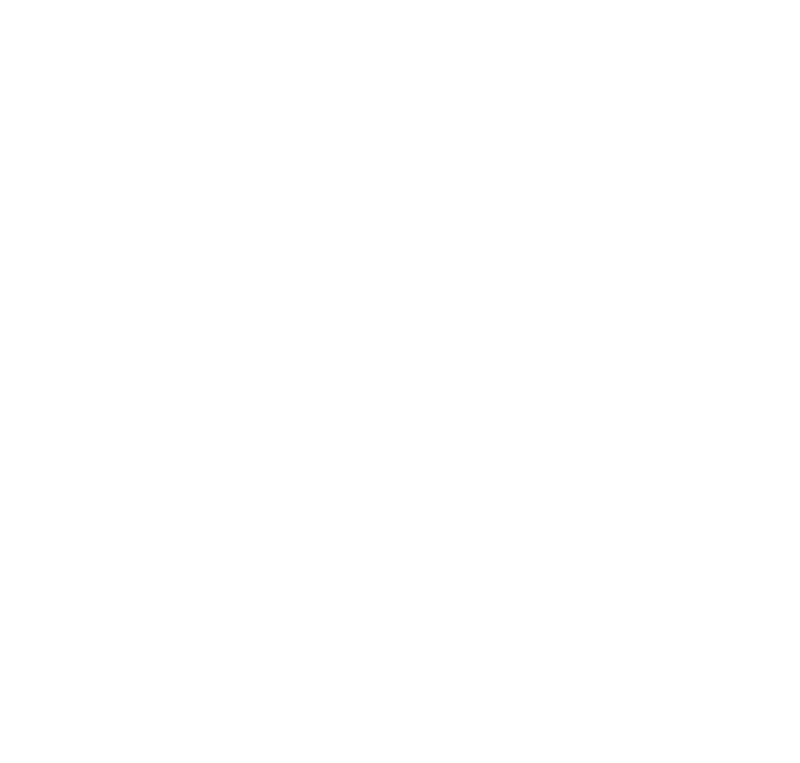
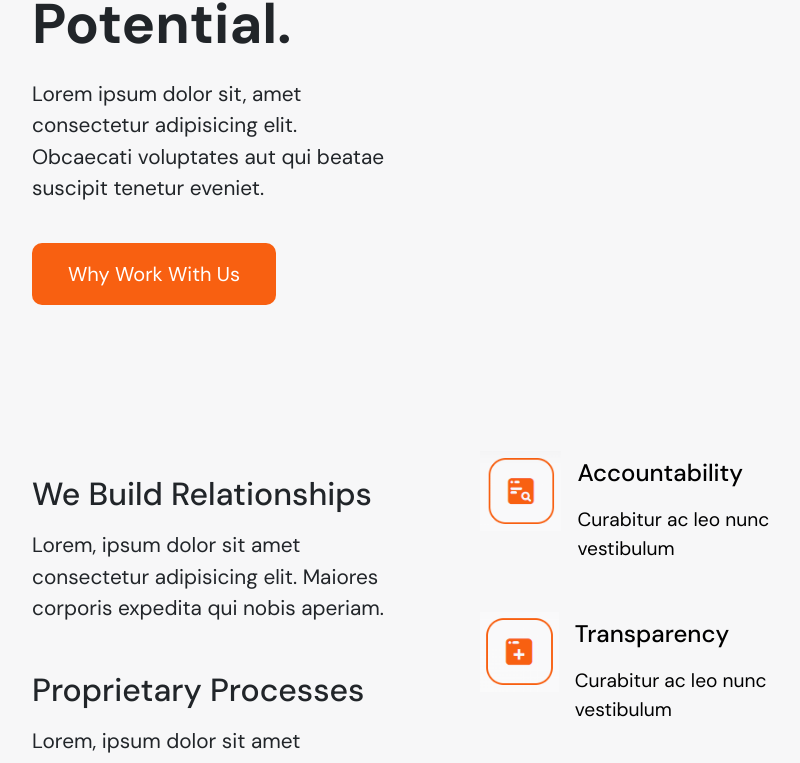
Before and after one commit to iacopobuffoni/proj-html-vuejs, a Vue app: page / in a window 1280 px wide. Shown: the part 6091-6854 px from the top of the page, without its empty margins (208-1008 px from the left). Before the commit the page ends 5589 px from the top, so only its background shows below. Built offline with nearby package versions, Linux system fonts and the light colour scheme.

Commit message:
Completando Main

```diff
--- a/src/components/Main/AppMain.vue
+++ b/src/components/Main/AppMain.vue
@@ -5,6 +5,8 @@
 import AppMainThirdSection from './AppMainThirdSection.vue';
 import AppMainSponsors from './AppMainSponsors.vue';
 import AppMainOrganisations from './AppMainOrganisations.vue';
+import AppMainFirstLightGraySection from './AppMainFirstLightGraySection.vue';
+import AppMainBigPhoto from './AppMainBigPhoto.vue';
 export default {
     name: 'AppMain',
     components: {
@@ -13,7 +15,9 @@
         AppMainSecondSection,
         AppMainThirdSection,
         AppMainSponsors,
-        AppMainOrganisations
+        AppMainOrganisations,
+        AppMainFirstLightGraySection,
+        AppMainBigPhoto
 
     }
 }
@@ -30,6 +34,8 @@
             <AppMainThirdSection/>
             <AppMainSponsors/>
             <AppMainOrganisations/>
+            <AppMainFirstLightGraySection/>
+            <AppMainBigPhoto/>
         </main>
     </main>
 </template>
--- /dev/null
+++ b/src/components/Main/AppMainBigPhoto.vue
@@ -0,0 +1,26 @@
+<script>
+export default {
+    name: 'AppMainBigPhoto',
+}
+</script>
+
+<template>
+    <main>
+        <div class="main-container">
+            <div class="left-main-container p-3">
+                <img src="../../assets/images/large-testimonial.jpg" alt="">
+            </div>
+            <div class="right-main-container">
+                <div class="box mt-4">
+                    <p class="my-3"> "The team at Avada Marketing Consultant is fabulous. They helped us unlock our potential online and offline. We have experienced year on year growth due to their progressive approach." </p>
+                    <h5 class="mt-5"> Kate Schadler </h5>
+                    <h6> Marketing Consultant - Abstract </h6>
+                </div>
+            </div>
+        </div>
+    </main>
+</template>
+
+<style lang="scss" scoped>
+@import "../../styles/main/appmainbigphoto.scss";
+</style>
--- /dev/null
+++ b/src/components/Main/AppMainFirstLightGraySection.vue
@@ -0,0 +1,112 @@
+<script>
+export default {
+    name: 'AppMainFirstLightGraySection',
+}
+</script>
+
+<template>
+
+    <main>
+        <div class="main-container">
+            <div class="right-main-container">
+                <div class="box p-5 mt-4">
+                    <h2 class="mt-2">
+                        We Boost Our Clients' Bottom Line by Optimizing Their Growth Potential.
+                    </h2>
+                    <p class="mt-4"> Lorem ipsum dolor sit, amet consectetur adipisicing elit. Obcaecati voluptates aut
+                        qui beatae suscipit tenetur eveniet. </p>
+                    <div class="btn mt-4">
+                        <a class="orange fs-5"> Why Work With Us </a>
+                    </div>
+                </div>
+            </div>
+            <div class="left-main-container p-4">
+                <img src="../../assets/images/we-boost-our-clients.jpg" alt="">
+            </div>
+
+        </div>
+        <div class="main-container">
+            <div class="right-main-container">
+                <div class="box p-5 mt-4">
+                    <h3>
+                        We Build Relationships
+                    </h3>
+                    <p class="mt-3 mb-5">
+                        Lorem, ipsum dolor sit amet consectetur adipisicing elit. Maiores corporis expedita qui nobis
+                        aperiam.
+                    </p>
+                    <h3>
+                        Proprietary Processes
+                    </h3>
+                    <p class="mt-3">
+                        Lorem, ipsum dolor sit amet consectetur adipisicing elit. Maiores corporis expedita qui nobis
+                        aperiam.
+                    </p>
+                </div>
+            </div>
+            <div class="left-main-container p-5">
+                <div class="line">
+                    <div class="me-3">
+                        <img src="../../assets/images/image (2).png" alt="">
+                    </div>
+                    <div class="d-flex flex-column justify-content-between">
+                        <h4 class="mt-2">
+                            Accountability
+                        </h4>
+                        <p class="pb-3"> Curabitur ac leo nunc vestibulum </p>
+                    </div>
+                </div>
+                <div class="line mt-3">
+                    <div class="me-3">
+                        <img src="../../assets/images/image (3).png" alt="">
+                    </div>
+                    <div class="d-flex flex-column justify-content-between">
+                        <h4 class="mt-2">
+                            Transparency
+                        </h4>
+                        <p class="pb-3"> Curabitur ac leo nunc vestibulum </p>
+                    </div>
+                </div>
+                <div class="line mt-3">
+                    <div class="me-3">
+                        <img src="../../assets/images/image (4).png" alt="">
+                    </div>
+                    <div class="d-flex flex-column justify-content-between">
+                        <h4 class="mt-2">
+                            Investment
+                        </h4>
+                        <p class="pb-3"> Curabitur ac leo nunc vestibulum </p>
+                    </div>
+                </div>
+            </div>
+
+        </div>
+        <h3 class="text-center mt-5 fs-2"> Awards </h3>
+        <div class="awards">
+            <div class="awards-box ">
+                <img src="../../assets/images/award-a.png" alt="">
+                <h5 class="fw-normal"> Winner Seo Master MAGT</h5>
+                <h5 class="fw-normal">Smart Start Award 2017</h5>
+            </div>
+            <div class="awards-box ">
+                <img src="../../assets/images/award-b.png" alt="">
+                <h5 class="fw-normal"> Top Social Media Agencies </h5>
+                <h5 class="fw-normal"> Next Partner 2018 </h5>
+            </div>
+            <div class="awards-box ">
+                <img src="../../assets/images/award-c.png" alt="">
+                <h5 class="fw-normal"> 10 Fastest Growing Abstract </h5>
+                <h5 class="fw-normal"> Solution Providers 2019 </h5>
+            </div>
+            <div class="awards-box ">
+                <img src="../../assets/images/award-d.png" alt="">
+                <h5 class="fw-normal"> National Excellence Agencie </h5>
+                <h5 class="fw-normal"> Award Winner 2020 </h5>
+            </div>
+        </div>
+    </main>
+</template>
+
+<style lang="scss" scoped>
+@import "../../styles/main/appmainfirstlightgraysection.scss";
+</style>
--- /dev/null
+++ b/src/styles/main/appmainbigphoto.scss
@@ -0,0 +1,49 @@
+@import "../partials/mixins.scss";
+
+main {
+    width: 100%;
+    min-height: 100px;
+
+
+        .main-container {
+            width: 65%;
+            margin: auto;
+            position: relative;
+            display: flex;
+            padding-top: 110px;
+
+            .left-main-container {
+                width: 50%;
+                color: white;
+
+                img {
+                    width: 100%;
+                    border-radius: 10px;
+                }
+            }
+
+            .right-main-container {
+                width: 50%;
+                height: 100%;
+
+                .box {
+
+                    width: 100%;
+                    padding: 50px 100px;
+                    text-align: left;
+
+                    p {
+                        font-size: 2em;
+                        line-height: 30pt;
+                        font-weight: 500;
+                    }
+
+                    h6 {
+                        font-weight: lighter;
+                        font-size: 0.9em;
+                    }
+                }
+            }
+        }
+
+}
--- /dev/null
+++ b/src/styles/main/appmainfirstlightgraysection.scss
@@ -0,0 +1,97 @@
+@import "../partials/mixins.scss";
+
+main {
+    width: 100%;
+    min-height: 100px;
+    background-color: #f7f7f8;
+
+
+        .main-container {
+            width: 70%;
+            margin: auto;
+            margin-bottom: 50px;
+            position: relative;
+            display: flex;
+
+            .left-main-container {
+                width: 50%;
+                color: white;
+
+                img {
+                    width: 100%;
+                }
+
+                .line {
+                    height: calc(100% / 3);
+                    width: 100%;
+                    display: flex;
+                    color: black;
+
+                    .img-box {
+                        width: 16%;
+
+                        img {
+                            width: 100%;
+                        }
+                    }
+
+                    p {
+                        font-size: 1.2em;
+                    }
+                }
+
+            }
+
+            .right-main-container {
+                width: 50%;
+                height: 100%;
+
+                .box {
+
+                    width: 100%;
+
+                    h2 {
+                        font-size: 3.5em;
+                        font-weight: bold;
+                        line-height: 45pt;
+                    }
+
+                    h3 {
+                        font-size: 2em;
+                    }
+
+                    p {
+                        font-size: 1.3em;
+                    }
+                    .btn {
+                        @include my-btn;
+                        text-align: center;
+                        background-color: $orange;
+
+                        a {
+                            color: white;
+                            text-decoration: none;
+                        }
+                    }
+                }
+            }
+        }
+        .awards {
+            width: 70%;
+            margin: auto;
+            display: flex;
+            justify-content: center;
+            padding-bottom: 100px;
+
+            > .awards-box {
+                text-align: center;
+                width: calc(100% / 4);
+
+                img {
+                    width: 150px;
+                }
+            }
+        }
+
+
+}
--- a/src/styles/main/appmainorganisations.scss
+++ b/src/styles/main/appmainorganisations.scss
@@ -3,7 +3,7 @@
 main {
     width: 100%;
     padding-top: 150px;
-    padding-bottom: 100px;
+    padding-bottom: 120px;
 
     .main-container {
         width: 75%;
```
